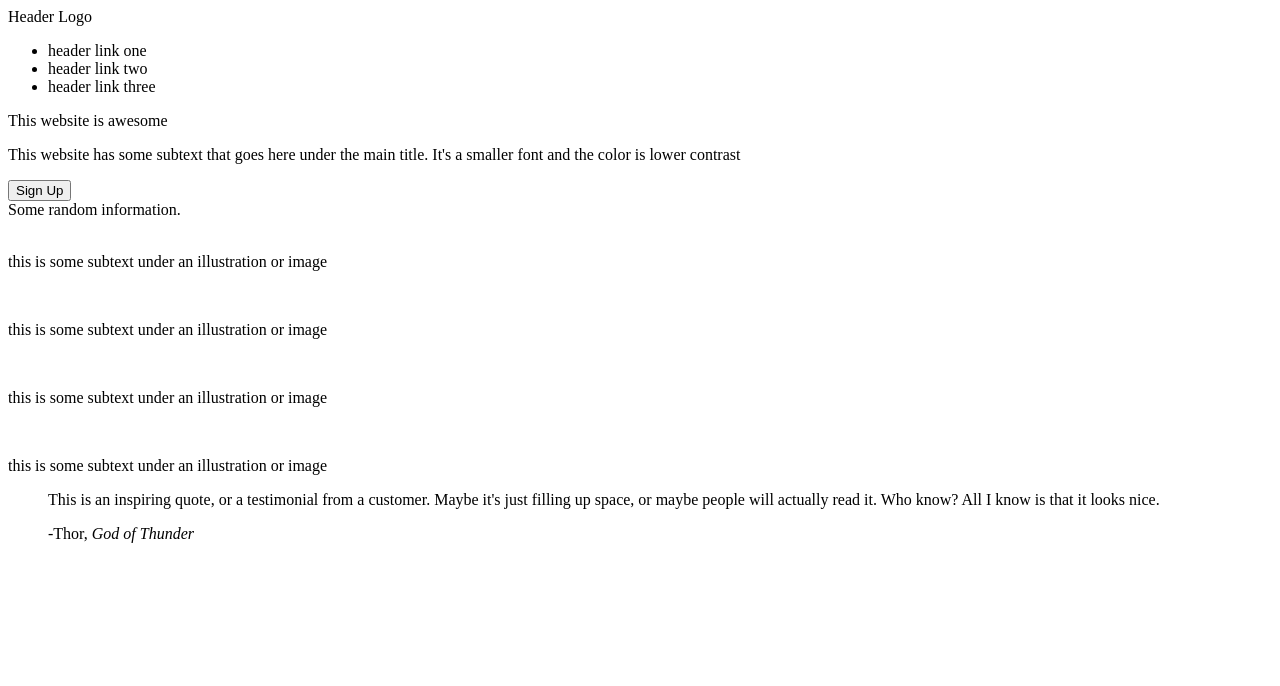
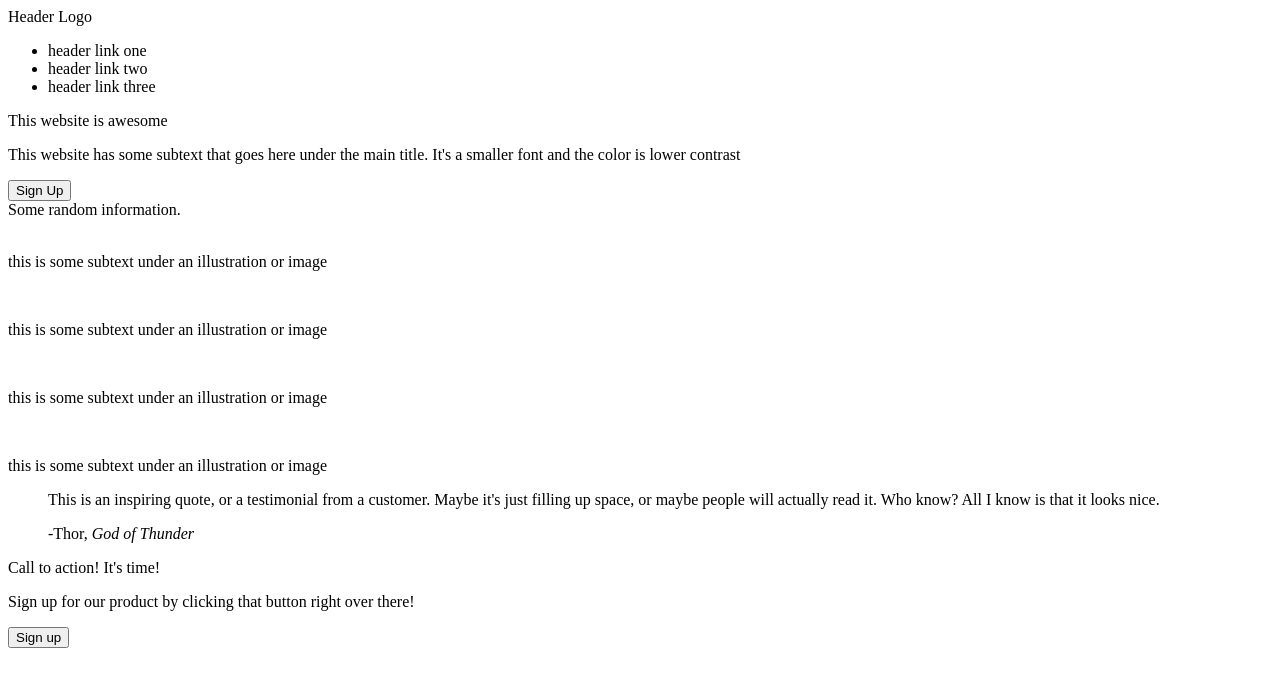
Before and after one commit to darizae/top-landing-project, a plain HTML site: page index.html in a window 1280 px wide. Drawn offline with Linux system fonts and the light colour scheme.

Commit message:
Define outro layout

```diff
--- a/index.html
+++ b/index.html
@@ -60,8 +60,14 @@
         </blockquote>
     </div>
 
-    <div class="end">
-
+    <div class="outro">
+        <div>
+            <div>
+                <p>Call to action! It's time!</p>
+                <p>Sign up for our product by clicking that button right over there!</p>
+            </div>
+            <button>Sign up</button>
+        </div>
     </div>
 
     <div class="footer">
```
